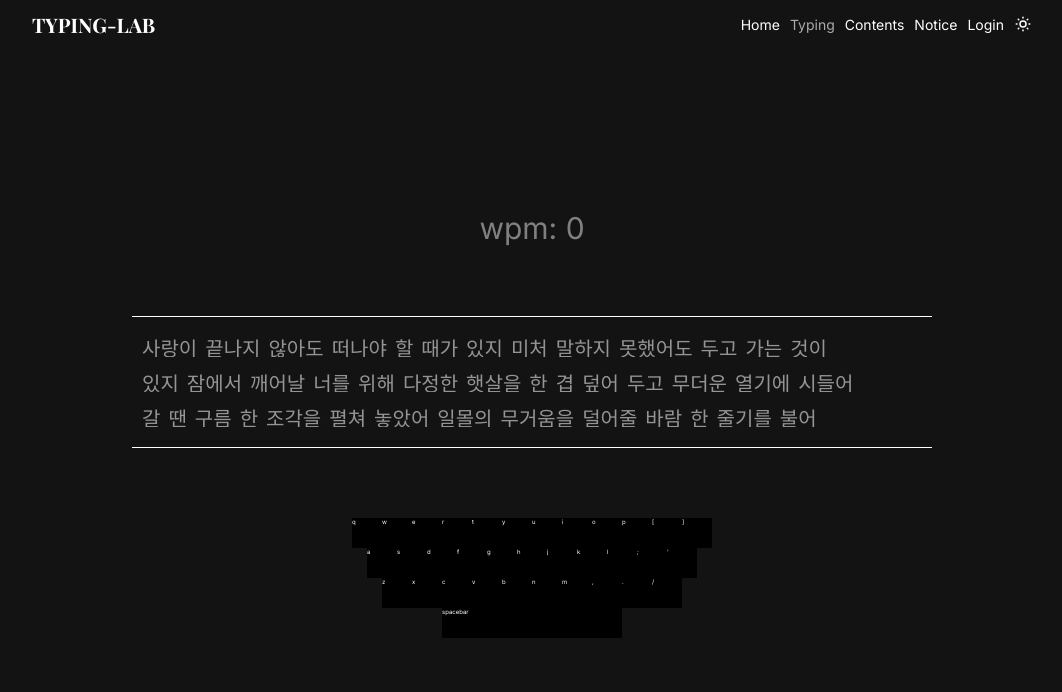
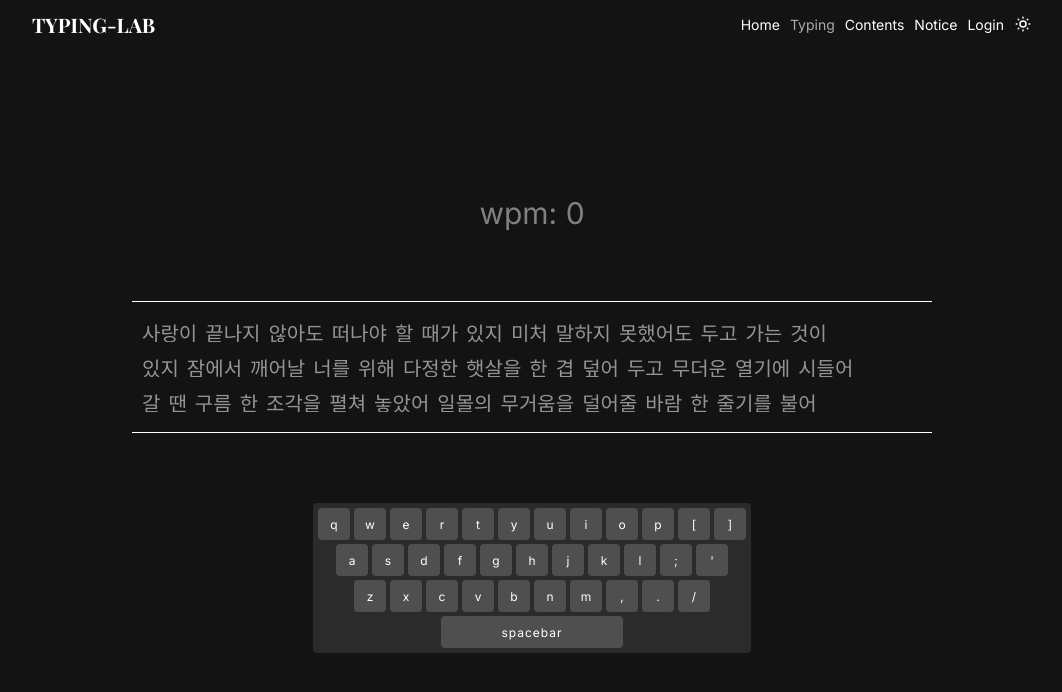
Before and after one commit to lofi-J/Typing-Lab, a Next.js app: page /typing in a window 1280 px wide. Shown: the top 692 px of the page, without its empty margins (108-1170 px from the left). Built offline with nearby package versions, Linux system fonts and the light colour scheme; a web font is replaced by a local one.

Commit message:
[디자인] 키보드 컴포넌트

```diff
--- a/component/Keyboard/Keyboard.module.css
+++ b/component/Keyboard/Keyboard.module.css
@@ -3,22 +3,32 @@
 	flex-direction: column;
 	justify-content: center;
 	align-items: center;
+	background-color: var(--gray-900);
+	border-radius: 4px;
+	padding: 0.5rem;
+	gap: 0.4rem;
 }
-
 .row {
 	display: flex;
 	flex-direction: row;
+	gap: 0.4rem;
 }
 .key {
 	width: 3rem;
 	height: 3rem;
-	background-color: black;
+	background-color: var(--gray-800);
 	display: flex;
+	justify-content: center;
+	align-items: center;
+	border-radius: 4px;
+	border: 1px solid transparent;
+	box-sizing: content-box;
+	font-size: 1.2rem;
 }
 .spacebar {
 	width: 18rem;
+	letter-spacing: 0.1rem;
 }
-
 .active {
-	border: 1px solid blue;
+	border: 1px solid var(--primary-color);
 }
```
